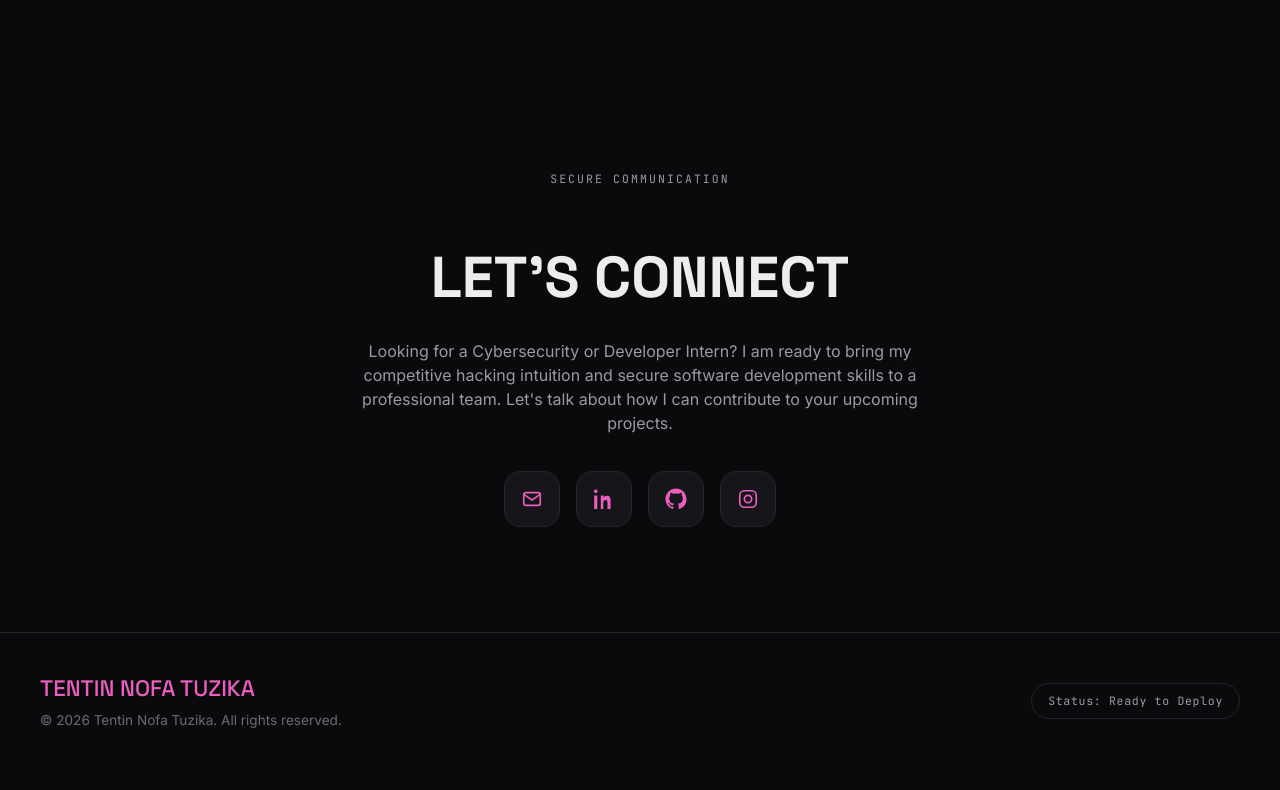
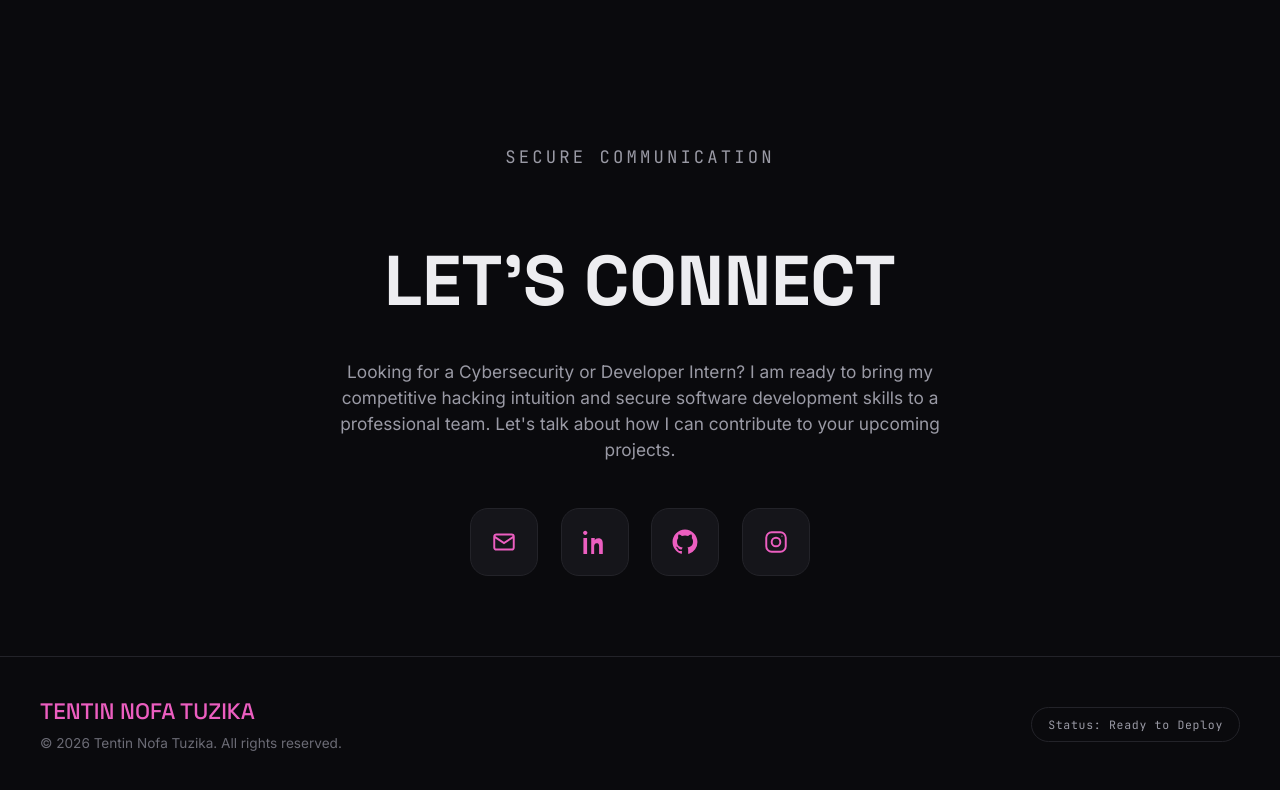
Before and after one commit to tentin-nofa/Portofolio, a React (Vite) app: page / in a window 1280 px wide. Shown: the part 3616-4406 px from the top of the page. Before the commit the page ends 4385 px from the top, so only its background shows below. Built offline with nearby package versions, Linux system fonts and the light colour scheme.

Commit message:
fix contact active state at bottom of page

```diff
--- a/src/components/Contact.jsx
+++ b/src/components/Contact.jsx
@@ -20,7 +20,7 @@ export default function Contact() {
           aria-label="Email"
           title="Email"
         >
-          <svg width="22" height="22" viewBox="0 0 24 24" fill="none" stroke="currentColor" strokeWidth="1.8">
+          <svg width="26" height="26" viewBox="0 0 24 24" fill="none" stroke="currentColor" strokeWidth="1.8">
             <rect x="3" y="5" width="18" height="14" rx="2" />
             <path d="M3 7l9 6 9-6" />
           </svg>
@@ -33,7 +33,7 @@ export default function Contact() {
           aria-label="LinkedIn"
           title="LinkedIn"
         >
-          <svg width="22" height="22" viewBox="0 0 24 24" fill="currentColor">
+          <svg width="26" height="26" viewBox="0 0 24 24" fill="currentColor">
             <path d="M4.98 3.5C4.98 4.6 4.1 5.5 3 5.5S1 4.6 1 3.5 1.9 1.5 3 1.5s1.98.9 1.98 2zM1.3 8.3h3.4V23H1.3V8.3zM8.5 8.3h3.27v2.01h.05c.46-.87 1.58-1.79 3.25-1.79 3.48 0 4.13 2.29 4.13 5.27V23h-3.4v-6.42c0-1.53-.03-3.5-2.13-3.5-2.13 0-2.46 1.67-2.46 3.39V23H8.5V8.3z" />
           </svg>
         </a>
@@ -45,7 +45,7 @@ export default function Contact() {
           aria-label="GitHub"
           title="GitHub"
         >
-          <svg width="22" height="22" viewBox="0 0 24 24" fill="currentColor">
+          <svg width="26" height="26" viewBox="0 0 24 24" fill="currentColor">
             <path d="M12 .5C5.73.5.5 5.73.5 12c0 5.08 3.29 9.39 7.86 10.91.57.1.78-.25.78-.55v-2.15c-3.2.7-3.87-1.36-3.87-1.36-.52-1.33-1.27-1.68-1.27-1.68-1.04-.71.08-.7.08-.7 1.15.08 1.76 1.18 1.76 1.18 1.02 1.75 2.68 1.25 3.33.95.1-.74.4-1.25.72-1.54-2.55-.29-5.23-1.28-5.23-5.7 0-1.26.45-2.29 1.18-3.1-.12-.29-.51-1.46.11-3.05 0 0 .97-.31 3.18 1.18a11 11 0 0 1 5.8 0c2.2-1.49 3.17-1.18 3.17-1.18.63 1.59.24 2.76.12 3.05.74.81 1.18 1.84 1.18 3.1 0 4.43-2.69 5.4-5.25 5.69.42.36.78 1.07.78 2.16v3.2c0 .3.21.66.79.55A11.5 11.5 0 0 0 23.5 12C23.5 5.73 18.27.5 12 .5z" />
           </svg>
         </a>
@@ -57,7 +57,7 @@ export default function Contact() {
           aria-label="Instagram"
           title="Instagram"
         >
-          <svg width="22" height="22" viewBox="0 0 24 24" fill="none" stroke="currentColor" strokeWidth="1.8">
+          <svg width="26" height="26" viewBox="0 0 24 24" fill="none" stroke="currentColor" strokeWidth="1.8">
             <rect x="3" y="3" width="18" height="18" rx="5" />
             <circle cx="12" cy="12" r="4" />
             <circle cx="17.5" cy="6.5" r="0.6" fill="currentColor" stroke="none" />
--- a/src/styles.css
+++ b/src/styles.css
@@ -523,19 +523,20 @@ img { max-width: 100%; display: block; }
 }
 .contact-section h2 {
   font-family: var(--font-display);
-  font-size: clamp(2.2rem, 6vw, 3.6rem);
-  margin: 0.7rem 0 1.2rem;
+  font-size: clamp(2.6rem, 7vw, 4.4rem);
+  margin: 0.9rem 0 1.5rem;
   text-transform: uppercase;
 }
 .contact-section p {
   color: var(--text-dim);
-  max-width: 560px;
-  margin: 0 auto 2.2rem;
+  max-width: 640px;
+  font-size: 1.08rem;
+  margin: 0 auto 2.8rem;
 }
-.social-row { display: flex; justify-content: center; gap: 1rem; }
+.social-row { display: flex; justify-content: center; gap: 1.4rem; }
 .social-btn {
-  width: 56px; height: 56px;
-  border-radius: 16px;
+  width: 68px; height: 68px;
+  border-radius: 18px;
   background: var(--card);
   border: 1px solid var(--card-border);
   display: flex;
```
